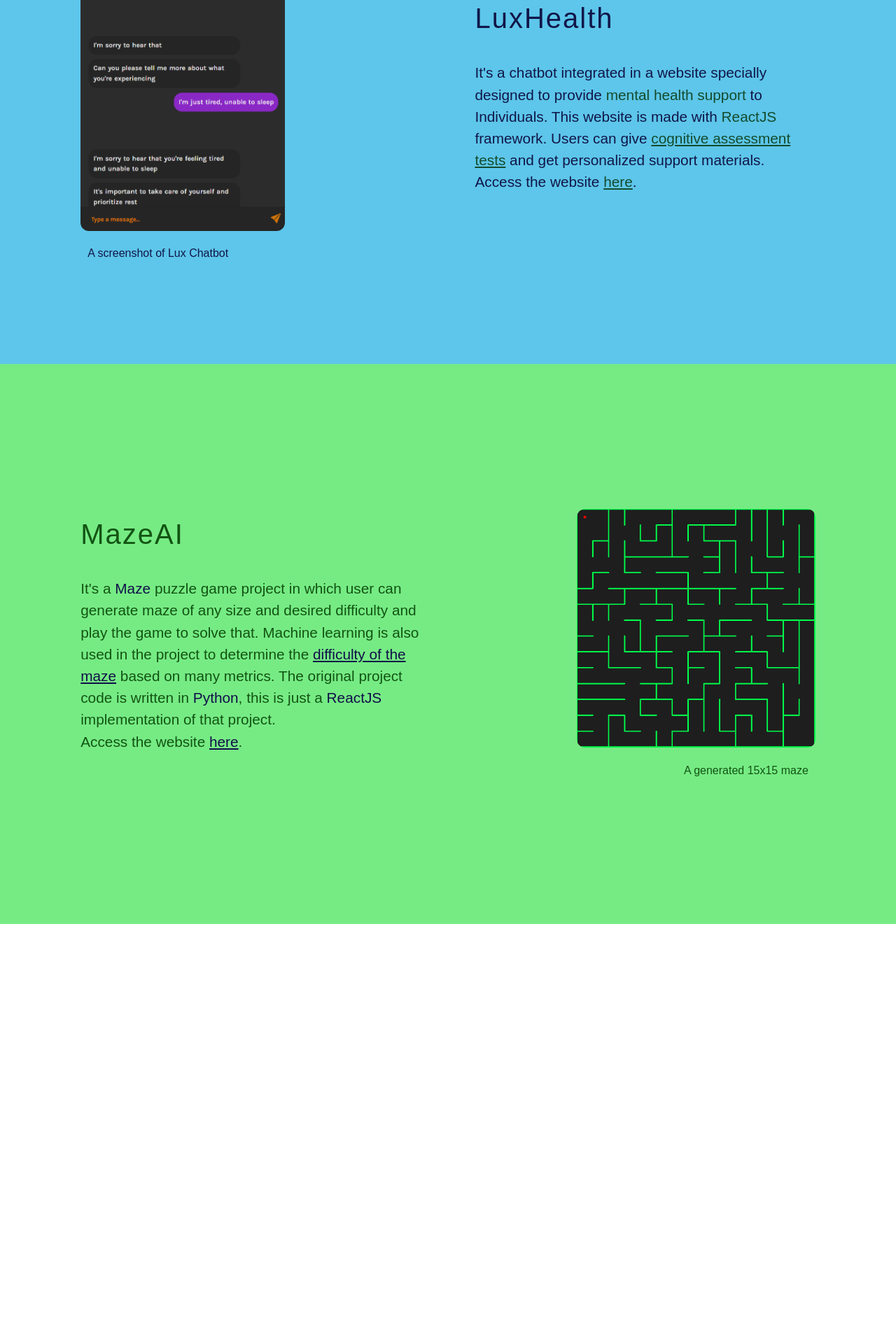
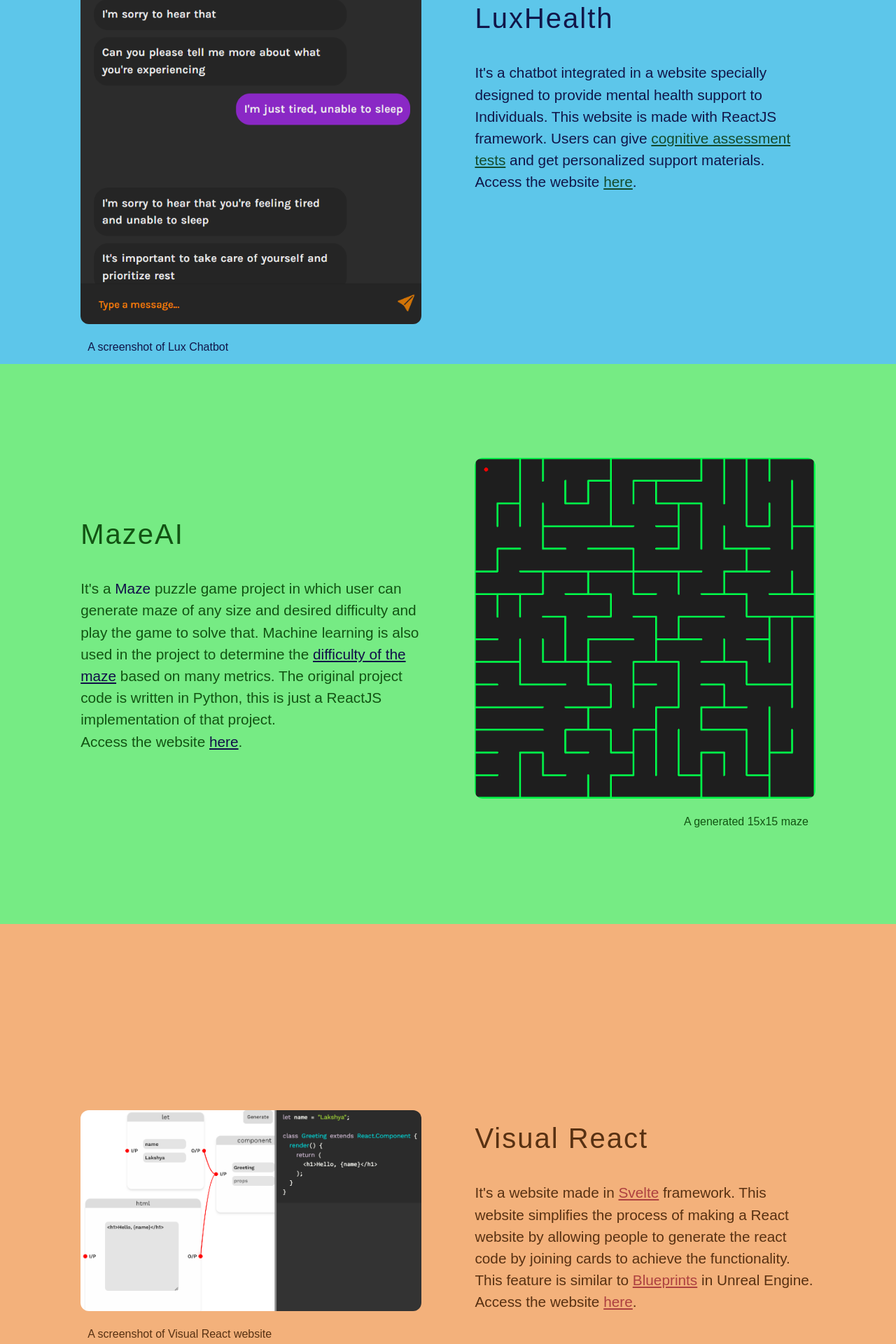
Before and after one commit to lakshyamahawar14/portfolio, a Next.js app: page /projects in a window 1280 px wide. Shown: the part 280-2200 px from the top of the page at 70% size. Before the commit the page ends 1600 px from the top, so only its background shows below. Built offline with nearby package versions, Linux system fonts and the light colour scheme.

Commit message:
adding visual react project

```diff
--- a/app/components/About.js
+++ b/app/components/About.js
@@ -10,15 +10,15 @@ const About = () => {
         <div className="px-[3vw] flex flex-col justify-center items-start sm:items-center w-[80%]">
           <Image
             src="/assets/images/heathjoker_pfp.jpg"
-            width={256}
-            height={256}
+            width={300}
+            height={300}
             key={Math.random}
-            className="relative w-[70%] sm:w-[80%] h-[auto] rounded-xl"
-            alt="Picture picture of Author"
+            className="relative h-[100%] w-[auto] rounded-xl"
+            alt="Picture picture of Lakshya Mahawar"
             priority={true}
           />
           <p className="text-[1rem] pl-[10px] tracking-wide text-[#134c4d] pt-[1.3rem] md:text-[0.9rem] sm:text-[0.8rem] md:pt-[1rem] sm:py-[0.8rem]">
-            Pic of Lakshya Mahawar
+            Profile picture of Lakshya Mahawar
           </p>
         </div>
         <div className="px-[3vw] flex justify-center items-start flex-col sm:items-center max-w-[50%] sm:max-w-[none]">
@@ -91,15 +91,15 @@ const About = () => {
         <div className="px-[3vw] flex flex-col justify-center items-end sm:items-center w-[80%]">
           <Image
             src="/assets/images/iitr_bg-min.jpg"
-            width={256}
-            height={256}
+            width={300}
+            height={300}
             key={Math.random}
-            className="relative w-[70%] sm:w-[80%] h-[auto] rounded-xl"
-            alt="Picture picture of Author"
+            className="relative h-[100%] w-[auto] rounded-xl"
+            alt="Picture IIT Roorkee"
             priority={true}
           />
           <p className="text-[1rem] pr-[10px] tracking-wide text-[#134c4d] pt-[1.3rem] md:text-[0.9rem] sm:text-[0.8rem] md:pt-[1rem] sm:py-[0.8rem]">
-            IIT Roorkee
+            Picture IIT Roorkee
           </p>
         </div>
       </section>
--- a/app/components/Projects.js
+++ b/app/components/Projects.js
@@ -8,10 +8,10 @@ const Projects = () => {
         <div className="px-[3vw] flex flex-col justify-center items-start sm:items-center w-[80%]">
           <Image
             src="/assets/images/chatbot_pfp.png"
-            width={256}
-            height={512}
+            width={300}
+            height={600}
             key={Math.random}
-            className="relative w-[60%] h-[70%] sm:w-[90%] sm:h-[auto] rounded-xl"
+            className="relative h-[100%] w-[auto] rounded-xl"
             alt="A picture of Lux Chatbot"
             priority={true}
           />
@@ -25,11 +25,8 @@ const Projects = () => {
           </h1>
           <p className="text-[1.3rem] py-[2rem]  md:text-[1.2rem] sm:text-[1rem] md:py-[1.7rem] sm:py-[1.3rem] text-[#111649]">
             It&apos;s a chatbot integrated in a website specially designed to
-            provide{" "}
-            <span className="text-[#144b2d]">mental health support</span> to
-            Individuals. This website is made with{" "}
-            <span className="text-[#144b2d]">ReactJS</span> framework. Users can
-            give{" "}
+            provide mental health support to Individuals. This website is made
+            with ReactJS framework. Users can give{" "}
             <a
               href="https://my.clevelandclinic.org/health/articles/22306-cognitive-test"
               target="_blank"
@@ -70,9 +67,7 @@ const Projects = () => {
               difficulty of the maze
             </a>{" "}
             based on many metrics. The original project code is written in{" "}
-            <span className="text-[#100f48]">Python</span>, this is just a{" "}
-            <span className="text-[#100f48]">ReactJS</span> implementation of
-            that project.
+            Python, this is just a ReactJS implementation of that project.
             <br />
             Access the website{" "}
             <a
@@ -88,10 +83,10 @@ const Projects = () => {
         <div className="px-[3vw] flex flex-col justify-center items-end sm:items-center w-[80%]">
           <Image
             src="/assets/images/maze15_pfp.png"
-            width={256}
-            height={256}
+            width={300}
+            height={300}
             key={Math.random}
-            className="relative w-[70%] sm:w-[80%] h-[auto] rounded-xl"
+            className="relative h-[100%] w-[auto] rounded-xl"
             alt="A 15x15 Generated Maze"
             priority={true}
           />
@@ -100,6 +95,59 @@ const Projects = () => {
           </p>
         </div>
       </section>
+
+      <section className="projects pt-[8vh] luxhealth relative flex justify-center items-center h-[100vh] w-[100vw] sm:flex-col px-[6vw] bg-[#f3b17b]">
+        <div className="px-[3vw] flex flex-col justify-center items-start sm:items-center w-[80%]">
+          <Image
+            src="/assets/images/visualreact_pfp.png"
+            width={600}
+            height={300}
+            key={Math.random}
+            className="relative h-[100%] w-[auto] rounded-xl"
+            alt="A screenshot of Visual React website"
+            priority={true}
+          />
+          <p className="text-[1rem] pl-[10px]  text-[#583112] pt-[1.3rem] md:text-[0.9rem] sm:text-[0.8rem] md:pt-[1rem] sm:py-[0.8rem]">
+            A screenshot of Visual React website
+          </p>
+        </div>
+        <div className="px-[3vw] flex justify-center items-start flex-col sm:items-center max-w-[50%] sm:max-w-[none]">
+          <h1 className="text-[2.5rem] text-[#583112] tracking-wider text-start md:text-[2rem] sm:text-[1.5rem] ">
+            Visual React
+          </h1>
+          <p className="text-[1.3rem] py-[2rem]  md:text-[1.2rem] sm:text-[1rem] md:py-[1.7rem] sm:py-[1.3rem] text-[#583112]">
+            It's a website made in{" "}
+            <a
+              href="https://svelte.dev/"
+              target="_blank"
+              className="underline text-[#ad4040]"
+            >
+              Svelte
+            </a>{" "}
+            framework. This website simplifies the process of making a React
+            website by allowing people to generate the react code by joining
+            cards to achieve the functionality. This feature is similar to{" "}
+            <a
+              href="https://docs.unrealengine.com/4.27/en-US/ProgrammingAndScripting/Blueprints/GettingStarted/"
+              target="_blank"
+              className="underline text-[#ad4040]"
+            >
+              Blueprints
+            </a>{" "}
+            in Unreal Engine.
+            <br />
+            Access the website{" "}
+            <a
+              href="https://visual-react.vercel.app/"
+              target="_blank"
+              className="underline text-[#ad4040]"
+            >
+              here
+            </a>
+            .
+          </p>
+        </div>
+      </section>
     </>
   );
 };
```
Also changed, not shown: public/assets/images/visualreact_pfp.png (added).
